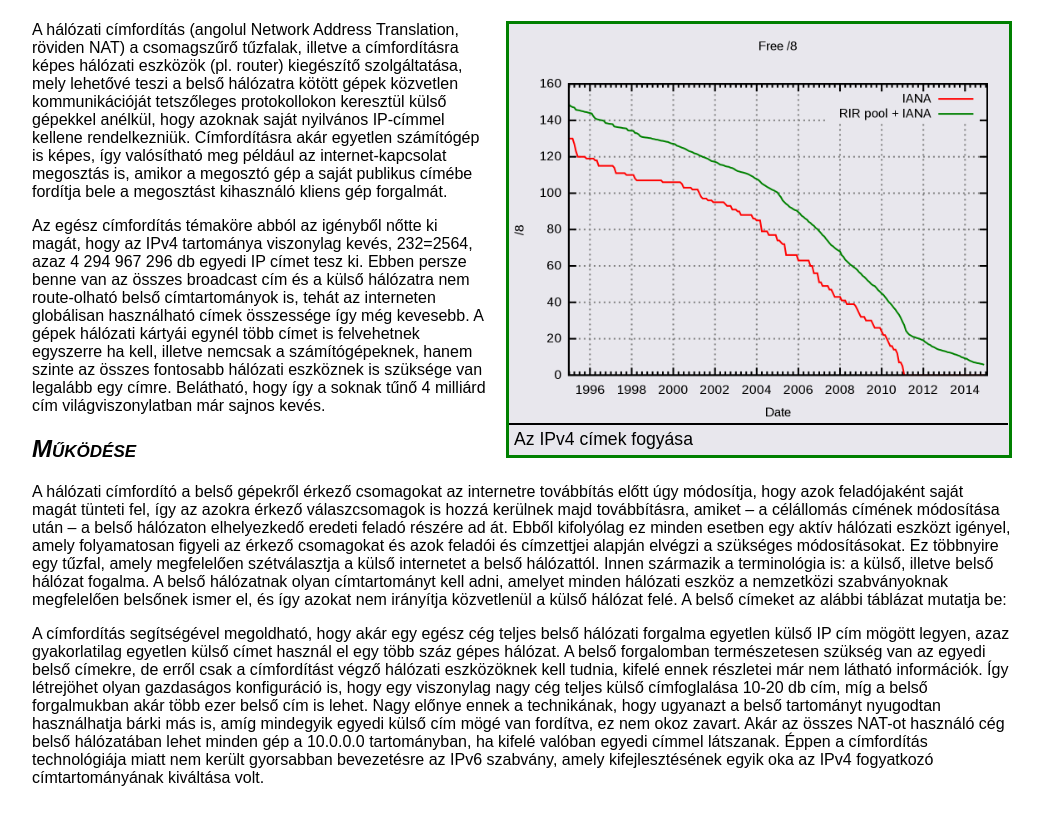
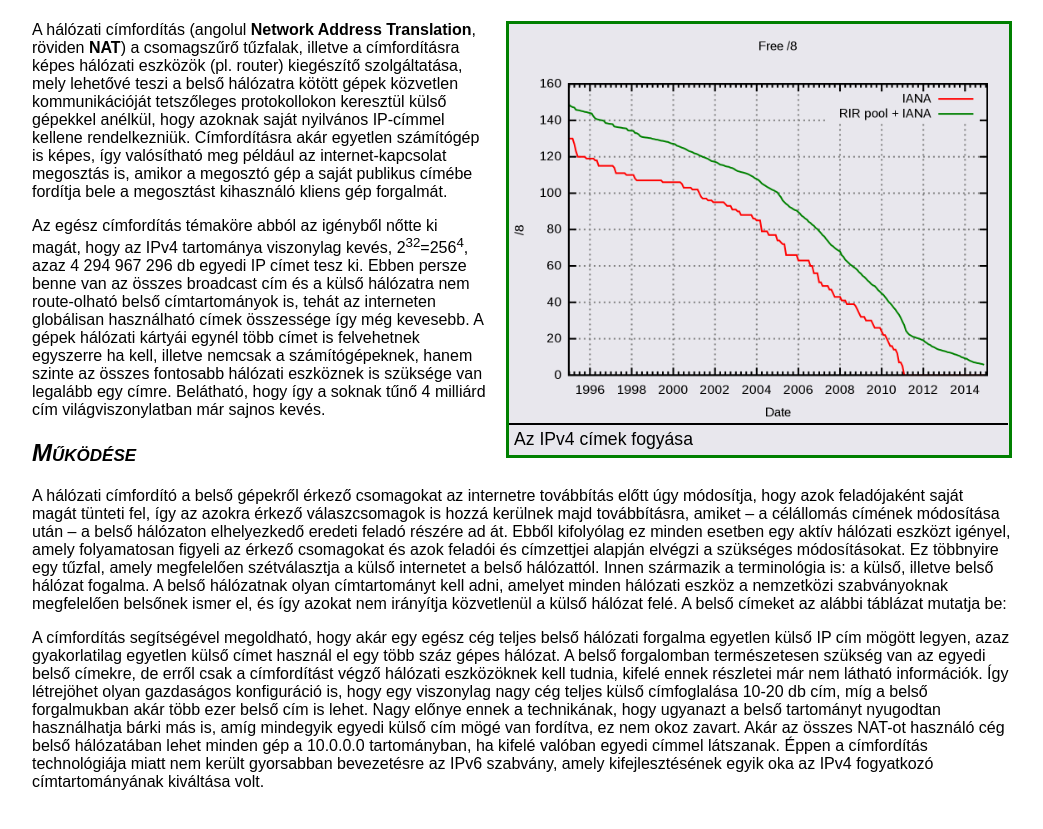
Before and after one commit to nagylacimchwrt/H-l-zati-c-mford-t-s, a plain HTML site: page index.html in a window 1280 px wide. Shown: the part 119-948 px from the top of the page, without its empty margins (118-1161 px from the left). Drawn offline with Linux system fonts and the light colour scheme.

Commit message:
Első bekezdésben <b>, másodiknál felső index

```diff
--- a/index.html
+++ b/index.html
@@ -10,9 +10,9 @@
   <div id="content">
     <h1>A hálózati címfordítás*</h1>
     <div class="frame"><img src="ipv4fogyas.png" alt="IPcalypse" title="IPcalypse"><p class="imgtitle">Az IPv4 címek fogyása</p></div>
-    <p>A hálózati címfordítás (angolul Network Address Translation, röviden NAT) a csomagszűrő tűzfalak, illetve a címfordításra képes hálózati eszközök (pl. router) kiegészítő szolgáltatása, mely lehetővé teszi a belső hálózatra kötött gépek közvetlen kommunikációját tetszőleges protokollokon keresztül külső gépekkel anélkül, hogy azoknak saját nyilvános IP-címmel kellene rendelkezniük. Címfordításra akár egyetlen számítógép is képes, így valósítható meg például az internet-kapcsolat megosztás is, amikor a megosztó gép a saját publikus címébe fordítja bele a megosztást kihasználó kliens gép forgalmát.</p>
+    <p>A hálózati címfordítás (angolul <b>Network Address Translation</b>, röviden <b>NAT</b>) a csomagszűrő tűzfalak, illetve a címfordításra képes hálózati eszközök (pl. router) kiegészítő szolgáltatása, mely lehetővé teszi a belső hálózatra kötött gépek közvetlen kommunikációját tetszőleges protokollokon keresztül külső gépekkel anélkül, hogy azoknak saját nyilvános IP-címmel kellene rendelkezniük. Címfordításra akár egyetlen számítógép is képes, így valósítható meg például az internet-kapcsolat megosztás is, amikor a megosztó gép a saját publikus címébe fordítja bele a megosztást kihasználó kliens gép forgalmát.</p>
 
-    <p>Az egész címfordítás témaköre abból az igényből nőtte ki magát, hogy az IPv4 tartománya viszonylag kevés, 232=2564, azaz 4 294 967 296 db egyedi IP címet tesz ki. Ebben persze benne van az összes broadcast cím és a külső hálózatra nem route-olható belső címtartományok is, tehát az interneten globálisan használható címek összessége így még kevesebb. A gépek hálózati kártyái egynél több címet is felvehetnek egyszerre ha kell, illetve nemcsak a számítógépeknek, hanem szinte az összes fontosabb hálózati eszköznek is szüksége van legalább egy címre. Belátható, hogy így a soknak tűnő 4 milliárd cím világviszonylatban már sajnos kevés.</p>
+    <p>Az egész címfordítás témaköre abból az igényből nőtte ki magát, hogy az IPv4 tartománya viszonylag kevés, 2<sup>32</sup>=256<sup>4</sup>, azaz 4 294 967 296 db egyedi IP címet tesz ki. Ebben persze benne van az összes broadcast cím és a külső hálózatra nem route-olható belső címtartományok is, tehát az interneten globálisan használható címek összessége így még kevesebb. A gépek hálózati kártyái egynél több címet is felvehetnek egyszerre ha kell, illetve nemcsak a számítógépeknek, hanem szinte az összes fontosabb hálózati eszköznek is szüksége van legalább egy címre. Belátható, hogy így a soknak tűnő 4 milliárd cím világviszonylatban már sajnos kevés.</p>
 
     <h2>Működése</h2>
 
```
